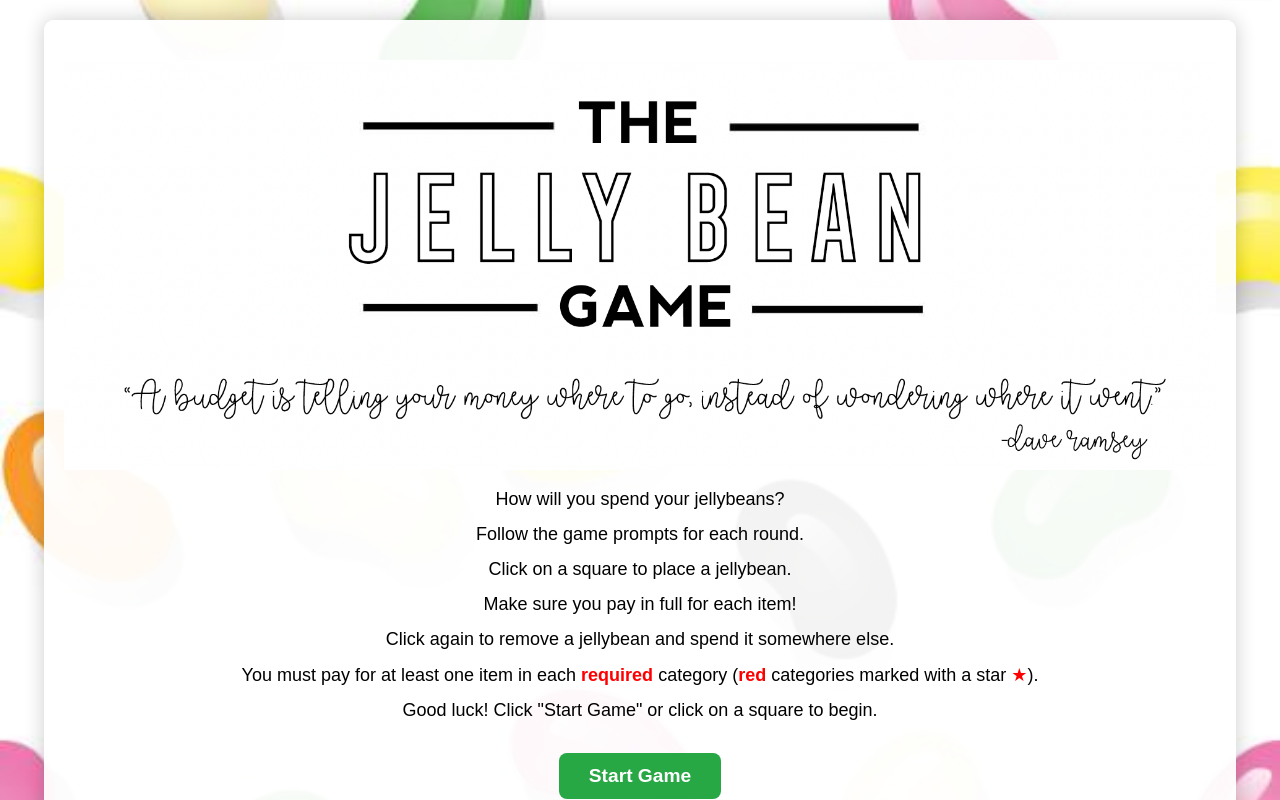
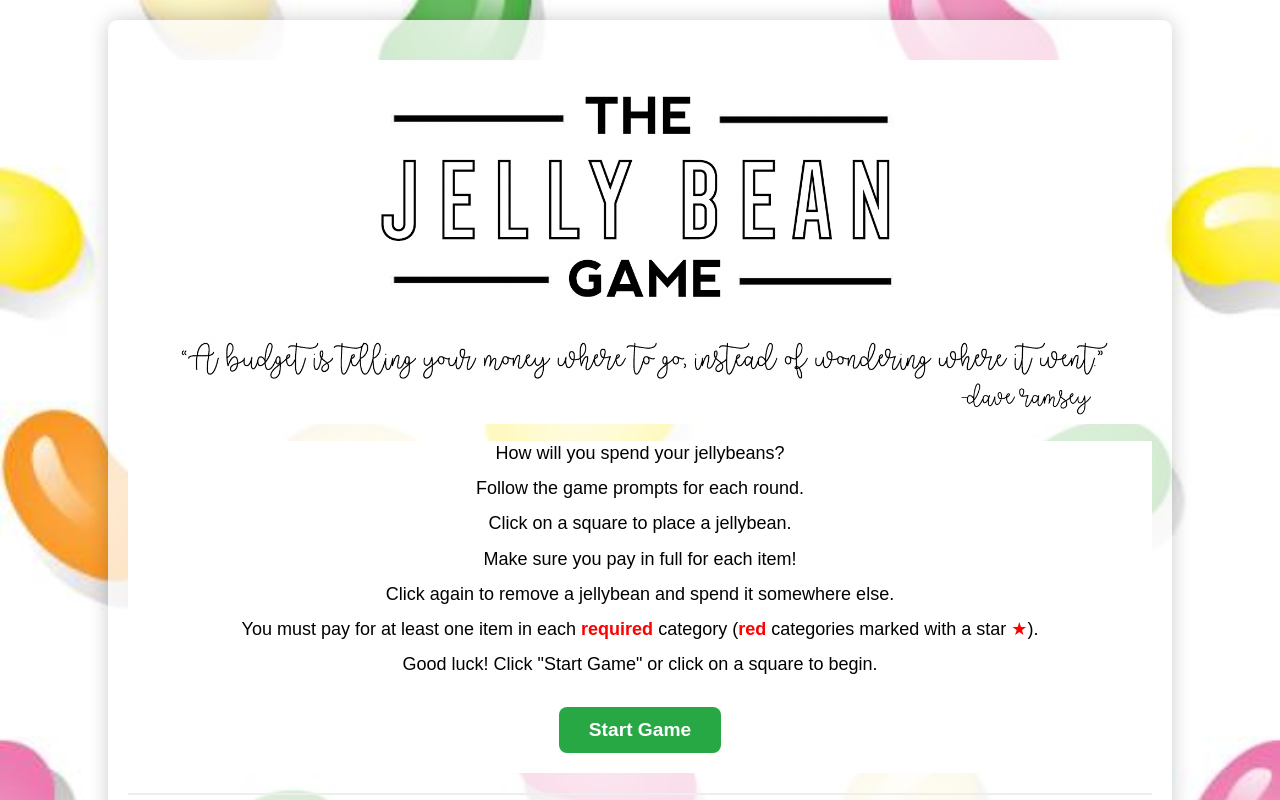
Before and after one commit to nakawebsvcs/jellybeangame, a React (Vite) app: page / in a window 1280 px wide. Shown: the top 800 px of the page. Built offline with nearby package versions, Linux system fonts and the light colour scheme.

Commit message:
Add favicon, improve styles

```diff
--- a/index.html
+++ b/index.html
@@ -2,7 +2,7 @@
 <html lang="en">
   <head>
     <meta charset="UTF-8" />
-    <link rel="icon" type="image/svg+xml" href="/vite.svg" />
+    <link rel="icon" type="image/x-icon" href="/assets/favicon.ico">
     <meta name="viewport" content="width=device-width, initial-scale=1.0" />
     <title>jellybean-game</title>
   </head>
--- a/src/App.css
+++ b/src/App.css
@@ -19,6 +19,10 @@ h2 {
     margin-bottom: 15px;
 }
 
+.instructions {
+    background-color: white;
+}
+
 .info {
     font-family: Arial, sans-serif;
     color: black;
@@ -28,10 +32,10 @@ h2 {
 }
 
 .container {
-    width: 90%;
+    width: 80%;
     max-width: 1400px;
     margin: 20px auto;
-    background-color: rgba(255, 255, 255, 0.95);
+    background-color: rgba(255, 255, 255, 0.75);
     padding: 20px;
     border-radius: 10px;
     box-shadow: 0 0 20px rgba(0, 0, 0, 0.2);
@@ -220,9 +224,18 @@ footer {
     margin: 40px 0 20px;
     font-size: 14px;
     color: #666;
+    background-color: white;
     padding-top: 20px;
+    padding-bottom: 20px;
     border-top: 1px solid #eee;
     line-height: 1.6;
+}
+
+.footer-link {
+  color: inherit;
+  font-size: inherit;
+  text-decoration: none;
+  font-weight: bold;
 }
 
 .btn {
--- a/src/App.jsx
+++ b/src/App.jsx
@@ -405,7 +405,15 @@ function App() {
       </main>
 
       <footer>
-        Developed for the web by Jessica Nakamura
+        Developed for the web by{" "}
+        <a
+          href="https://nakamurawebservices.com"
+          target="_blank"
+          rel="noopener noreferrer"
+          className="footer-link"
+        >
+          Nakamura Web Services
+        </a>
         <br />
         REFERENCES: Parker, L. (n.d.) The Bean Game. Washington State University
       </footer>
--- a/src/components/GameHeader.jsx
+++ b/src/components/GameHeader.jsx
@@ -8,6 +8,7 @@ const GameHeader = ({ jellybeans, currentRound, gameStarted, onStartGame }) => {
         width="100%"
         alt="Jelly Bean Game"
       />
+      <div className="instructions">
         <p className="info">How will you spend your jellybeans?</p>
         <p className="info">Follow the game prompts for each round.</p>
         <p className="info">Click on a square to place a jellybean.</p>
@@ -24,15 +25,21 @@ const GameHeader = ({ jellybeans, currentRound, gameStarted, onStartGame }) => {
           <span style={{ color: "red" }}>
             <strong>red</strong>
           </span>{" "}
-        categories marked with a star <span style={{ color: "red" }}>★</span>).
+          categories marked with a star <span style={{ color: "red" }}>★</span>
+          ).
         </p>
         <p className="info">
           Good luck! Click "Start Game" or click on a square to begin.
         </p>
 
-      <button id="start-game" className="btn btn-success" onClick={onStartGame}>
+        <button
+          id="start-game"
+          className="btn btn-success"
+          onClick={onStartGame}
+        >
           Start Game
         </button>
+      </div>
 
       {/* Only show counter when game has started */}
       {gameStarted && (
```
Lines whose indentation alone changed are shown as unchanged.
